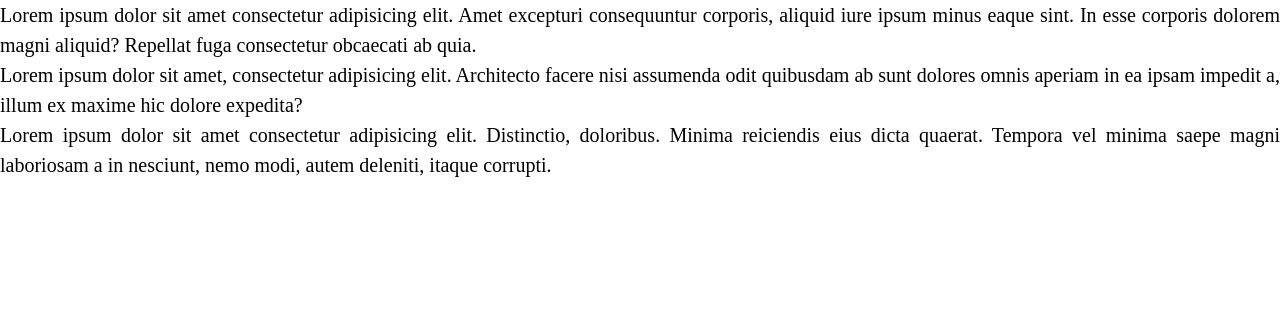
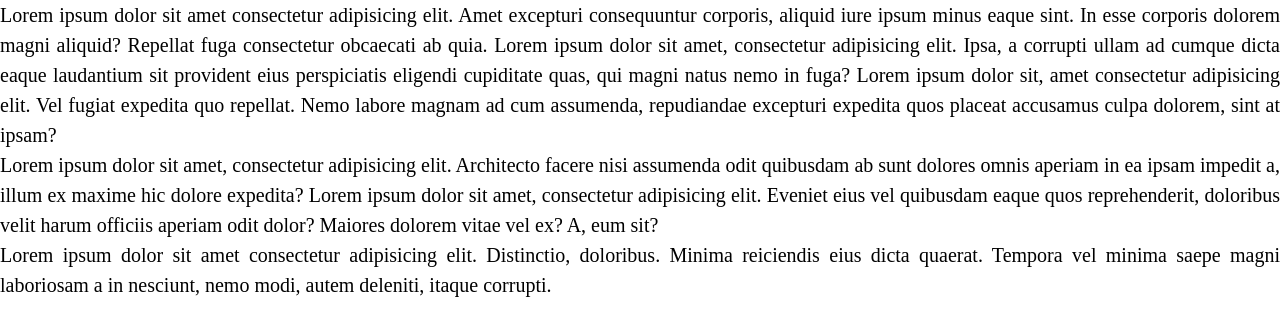
Before and after one commit to squall-io/ui.rent-and-live.com, a website: page index.html in a window 1280 px wide. Drawn offline with nearby package versions, Linux system fonts and the light colour scheme; files that its build step writes are made by us from their sources; a web font is replaced by a local one.

Commit message:
add some text to some paragraphs

```diff
--- a/index.html
+++ b/index.html
@@ -10,9 +10,12 @@
 <body>
     <p>
         Lorem ipsum dolor sit amet consectetur adipisicing elit. Amet excepturi consequuntur corporis, aliquid iure ipsum minus eaque sint. In esse corporis dolorem magni aliquid? Repellat fuga consectetur obcaecati ab quia.
+        Lorem ipsum dolor sit amet, consectetur adipisicing elit. Ipsa, a corrupti ullam ad cumque dicta eaque laudantium sit provident eius perspiciatis eligendi cupiditate quas, qui magni natus nemo in fuga?
+        Lorem ipsum dolor sit, amet consectetur adipisicing elit. Vel fugiat expedita quo repellat. Nemo labore magnam ad cum assumenda, repudiandae excepturi expedita quos placeat accusamus culpa dolorem, sint at ipsam?
     </p>
     <p>
         Lorem ipsum dolor sit amet, consectetur adipisicing elit. Architecto facere nisi assumenda odit quibusdam ab sunt dolores omnis aperiam in ea ipsam impedit a, illum ex maxime hic dolore expedita?
+        Lorem ipsum dolor sit amet, consectetur adipisicing elit. Eveniet eius vel quibusdam eaque quos reprehenderit, doloribus velit harum officiis aperiam odit dolor? Maiores dolorem vitae vel ex? A, eum sit?
     </p>
     <p>
         Lorem ipsum dolor sit amet consectetur adipisicing elit. Distinctio, doloribus. Minima reiciendis eius dicta quaerat. Tempora vel minima saepe magni laboriosam a in nesciunt, nemo modi, autem deleniti, itaque corrupti.
```
